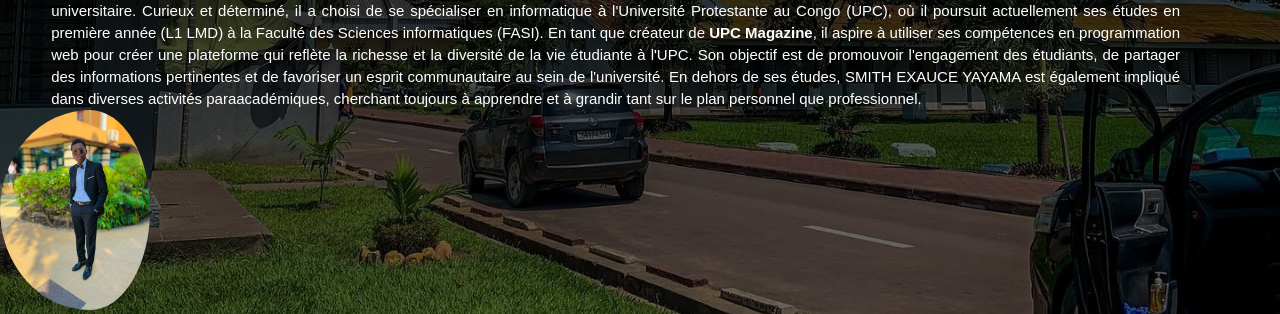
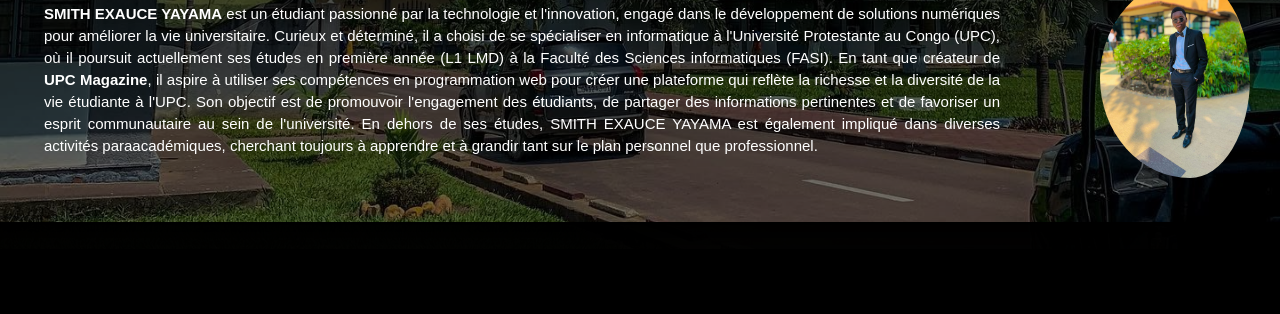
Before and after one commit to smithexauceyayama/projet, a plain HTML site: page menu/apropos.html in a window 1280 px wide. Shown: the part 551-865 px from the top of the page. After the commit the page ends 800 px from the top, so only its background shows below. Drawn offline with Linux system fonts and the light colour scheme.

Commit message:
modification about.html
changement du couleur de fond de mon body en noir, et puis ajout des commentaires dans mon css

```diff
--- a/menu/apropos.html
+++ b/menu/apropos.html
@@ -6,7 +6,7 @@
     <link rel="stylesheet" href="../style.css">
     <title>UPC Magazine</title>
 </head>
-<body class="body">
+<body id="body-about" class="body">
     <header class="header">
         <div class="header-img"></div>
         <h1 class="header-titel">UPC MAGAZINE</h1>
--- a/style.css
+++ b/style.css
@@ -61,12 +61,15 @@
 .div-menu {
     display: none;
 }
-
+/* empeche le defilement a gauche */
+#body-about {
+    background-color: #f0f0f0; /* ajout d'une couleur de fond spécifique pour la page à propos */
+}
 body {
    background-color: lightgray; /* le body aura une autre couleur de fonds */
    overflow-x: hidden;/* cacher les éléments qui dépasse en X */
 }
-
+/* le corps de mes articles */
 .card {
     background-color: #ffffff94;
     margin-left: 30px;
@@ -77,18 +80,21 @@ body {
 .card a {
     text-decoration: none;
 }
+/* l'en-tête de mes articles */
 .card-header {
     padding-top: 10px;
     font-family: Arial, Helvetica, sans-serif;
     padding-left: 10px;
     margin-bottom: -10px;
 }
+/* le titre de mes articles */
 .card-titel {
     margin-top: -50px;
     font-size: 18px;
     margin-left: 52px;
     padding-top: 5px;
 }
+
 .card-date {
     font-size: 12px;
     margin-left: 52px;
@@ -170,9 +176,12 @@ body {
 .police-main a {
     text-decoration: none;
     color: blue;
+
 }
 .contenu {
-    display: inline-block;
+    display: flex;
+    align-items: center;
+    padding-bottom: 40px;
 }
 .img-about {
     max-width: 200px;
@@ -187,6 +196,9 @@ body {
     border-radius: 40%;
     margin-top: 5%;
     margin-left: 15%;
+}
+#body-about {
+    background-color: black;
 }
 /* .main-contenue2 {
     margin-right: 90px;
```
